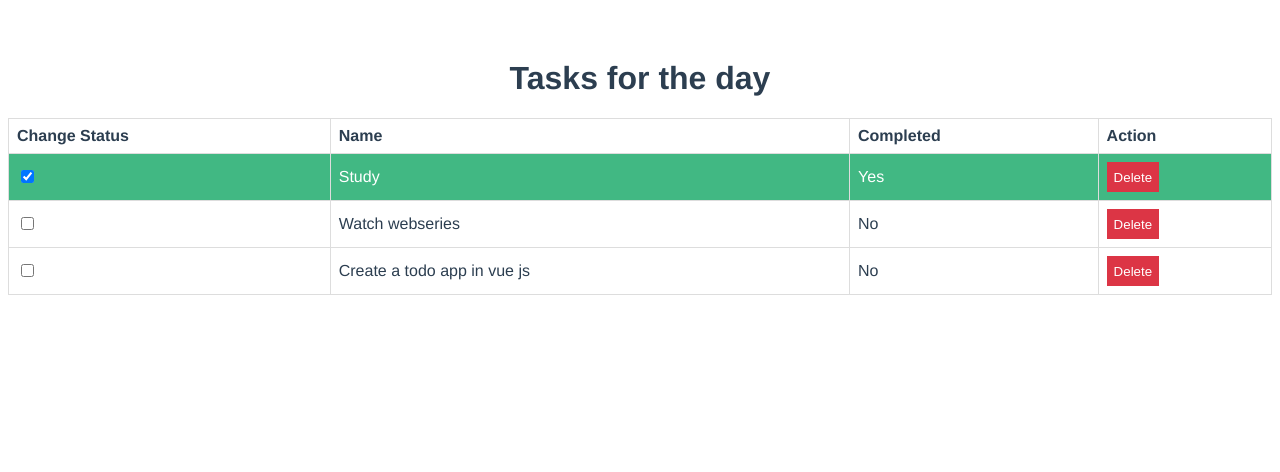
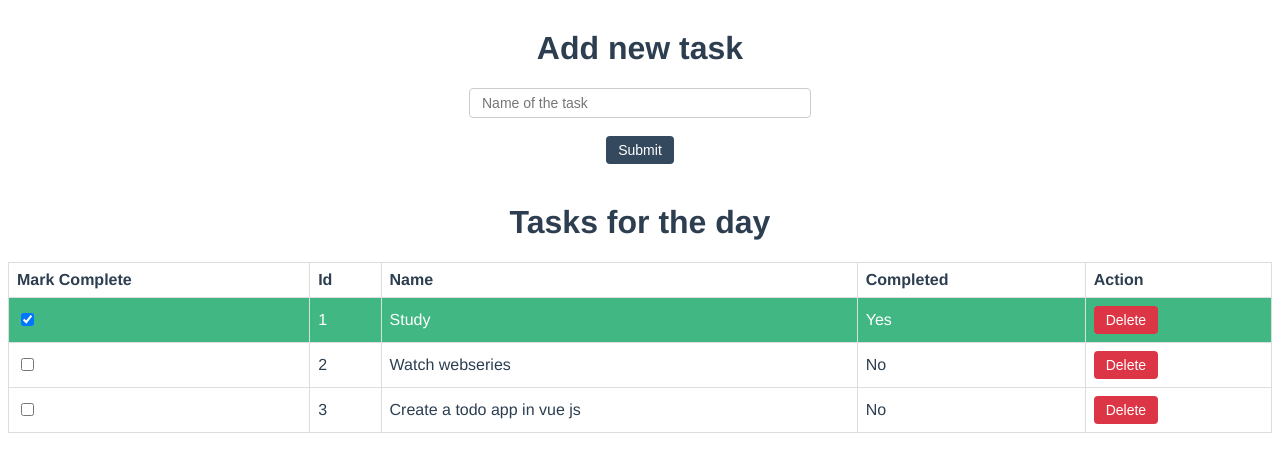
Before and after one commit to nadeemnagpurwala/vuejs-todo-app, a Vue app: page / in a window 1280 px wide. Shown: the top 472 px of the page. Built offline with nearby package versions, Linux system fonts and the light colour scheme.

Commit message:
Add a new task

```diff
--- a/src/App.vue
+++ b/src/App.vue
@@ -1,20 +1,25 @@
 <template>
   <div id="app">
-    <Tasks :title="title" :tasks="tasks" @delete:task="deleteTask" />
+    <AddTask @add:task="addTask" :title="titleAdd"/>
+    <br>
+    <Tasks :title="titleList" :tasks="tasks" @delete:task="deleteTask" />
   </div>
 </template>
 
 <script>
 import Tasks from './components/Tasks.vue'
+import AddTask from './components/AddTask.vue'
 
 export default {
   name: 'App',
   components: {
-    Tasks
+    Tasks,
+    AddTask
   },
   data: function() {
     return {
-      title: 'Tasks for the day',
+      titleAdd: 'Add new task',
+      titleList: 'Tasks for the day',
       tasks:
       [
         {
@@ -40,6 +45,9 @@ export default {
         this.tasks = this.tasks.filter(
           task => task.id !== id
         )
+    },
+    addTask: function (newTask) {
+        this.tasks = [...this.tasks, newTask]
     }
   }
 }
@@ -50,8 +58,31 @@ export default {
   font-family: Avenir, Helvetica, Arial, sans-serif;
   -webkit-font-smoothing: antialiased;
   -moz-osx-font-smoothing: grayscale;
+  color: #2c3e50;
+  margin-top: 30px;
+}
+
+h1 {
+    text-align: center;
+}
+
+.btn {
+  display: inline-block;
+  border: none;
+  padding: 6px 12px;
+  cursor: pointer;
+  color: #fff;
   text-align: center;
-  color: #2c3e50;
-  margin-top: 60px;
+  font-size: 14px;
+  border-radius: 4px;
+}
+
+.form-control {
+  display: inline-block;
+  width: 25%;
+  padding: 6px 12px;
+  border: 1px solid #ccc;
+  border-radius: 4px;
+  font-size: 14px;
 }
 </style>
--- /dev/null
+++ b/src/components/AddTask.vue
@@ -0,0 +1,51 @@
+<template>
+    <div>
+        <h1>{{ title }}</h1>
+        <form @submit.prevent="addTask">
+            <input type="text" class="form-control" name="name" v-model="name" placeholder="Name of the task">
+            <input type="hidden" v-model="id" name="id">
+            <br><br>
+            <input type="submit" class="btn btn-primary" value="Submit">
+        </form>
+    </div>
+</template>
+
+<script>
+export default {
+    name:"AddTask",
+    props: {
+        title: String,
+    },
+    data: function() {
+        return {
+            name: '',
+            id: '4'
+        }
+    },
+    methods: {
+        addTask: function () {
+            if(this.name == ''){
+                return false
+            }
+            const newTask = {
+                id : this.id++,
+                name : this.name,
+                completed : false
+            }
+            //Send to parent component
+            this.$emit('add:task', newTask)
+            this.name = ""
+        }
+    }
+}
+</script>
+
+<style scoped>
+    .btn-primary {
+        background-color: #34495e;
+        border-color: #34495e;
+    }
+    div {
+        text-align: center;
+    }
+</style>
--- a/src/components/Tasks.vue
+++ b/src/components/Tasks.vue
@@ -3,16 +3,18 @@
         <h1>{{ title }}</h1>
         <table>
             <tr>
-                <th>Change Status</th>
+                <th>Mark Complete</th>
+                <th>Id</th>
                 <th>Name</th>
                 <th>Completed</th>
                 <th>Action</th>
             </tr>
             <tr v-for="task in tasks" :key="task.id" :class="{ 'is-completed': task.completed }">
                 <td><input type="checkbox" @click="updateTask(task)" :checked="task.completed"></td>
+                <td>{{ task.id }}</td>
                 <td>{{ task.name }}</td>
                 <td v-if=task.completed>Yes</td> <td v-else>No</td>
-                <td><button class="btn-danger" @click="$emit('delete:task', task.id)">Delete</button></td>
+                <td><button class="btn btn-danger" @click="$emit('delete:task', task.id)">Delete</button></td>
             </tr>
         </table>
     </div>
@@ -54,8 +56,5 @@ td, th {
 .btn-danger {
     background-color: #dc3545;
     border-color: #dc3545;
-    color: #fff;
-    border: 1px solid transparent;
-    height: 30px;
 }
 </style>
```
